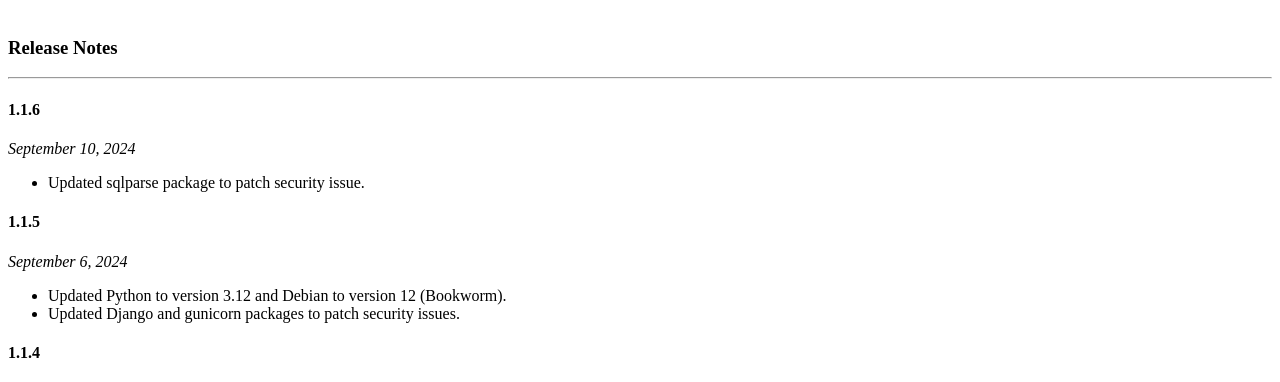
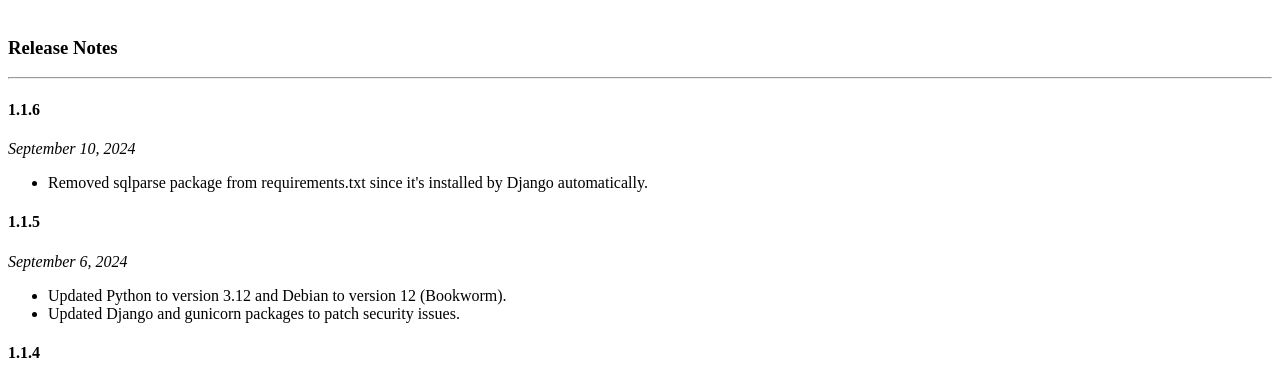
Before and after one commit to UCLALibrary/LBS, a Django app: page /release_notes/ in a window 1280 px wide. Shown: the part 48-430 px from the top of the page. Run offline with Django 3.2, Linux system fonts and the light colour scheme; a user stored in the database is signed in; parts of the project's set-up code (start-up, migrations or seed data) failed here and were passed over.

Commit message:
Removed sqlparse package from requirements.txt

```diff
--- a/ge/templates/ge/release_notes.html
+++ b/ge/templates/ge/release_notes.html
@@ -7,7 +7,7 @@
 <h4>1.1.6</h4>
 <p><i>September 10, 2024</i></p>
 <ul>
-    <li>Updated sqlparse package to patch security issue.</li>
+    <li>Removed sqlparse package from requirements.txt since it's installed by Django automatically.</li>
 </ul>
 
 
--- a/requirements.txt
+++ b/requirements.txt
@@ -12,7 +12,6 @@ python-tds==1.13.0
 # but assumes it's installed... it's not, by default.
 setuptools==74.1.2
 pytz==2023.3.post1
-sqlparse==0.5.1
 whitenoise==6.5.0
 # Used by pandas for Excel .xls support
 xlrd==2.0.1
```
